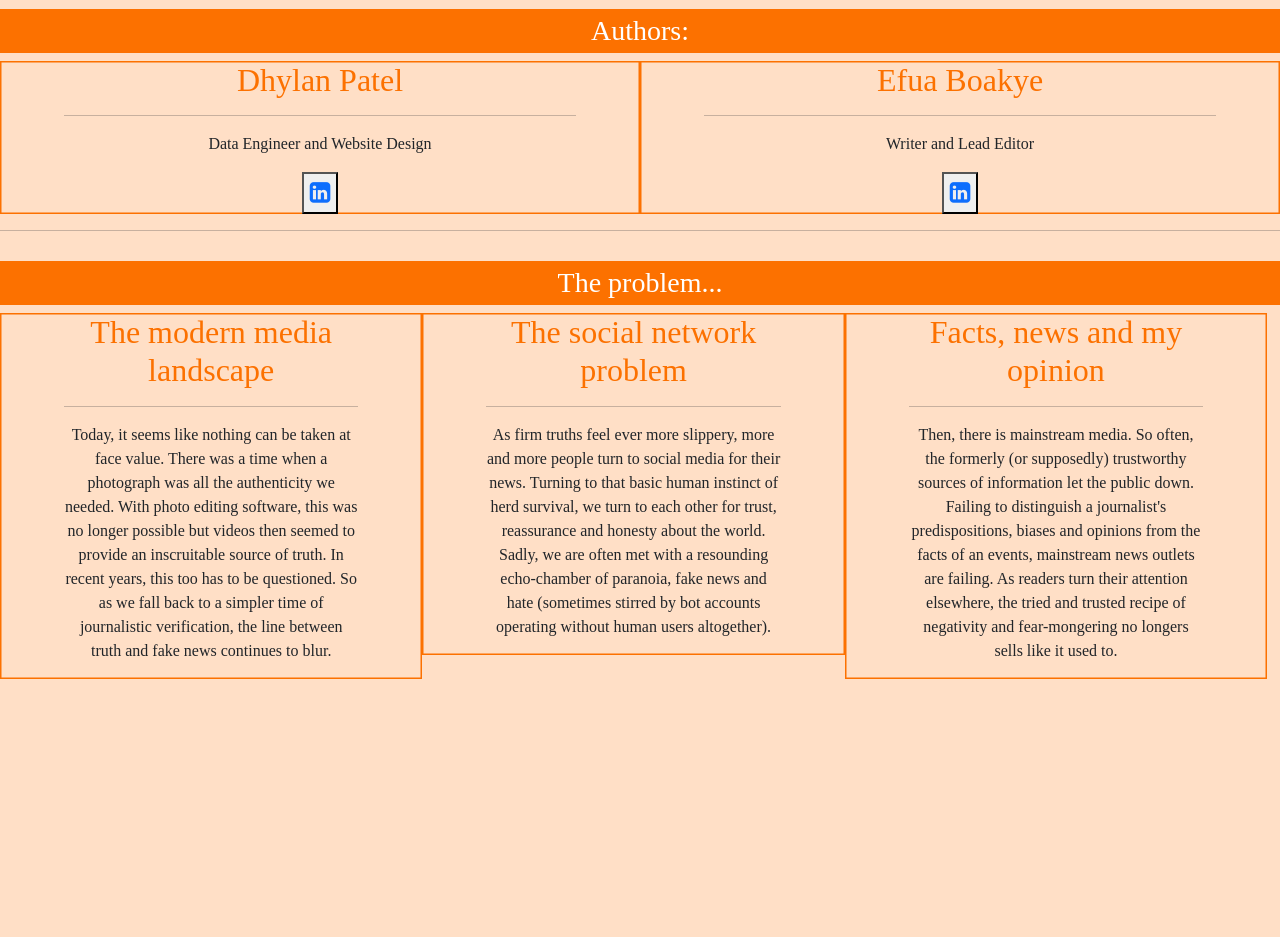
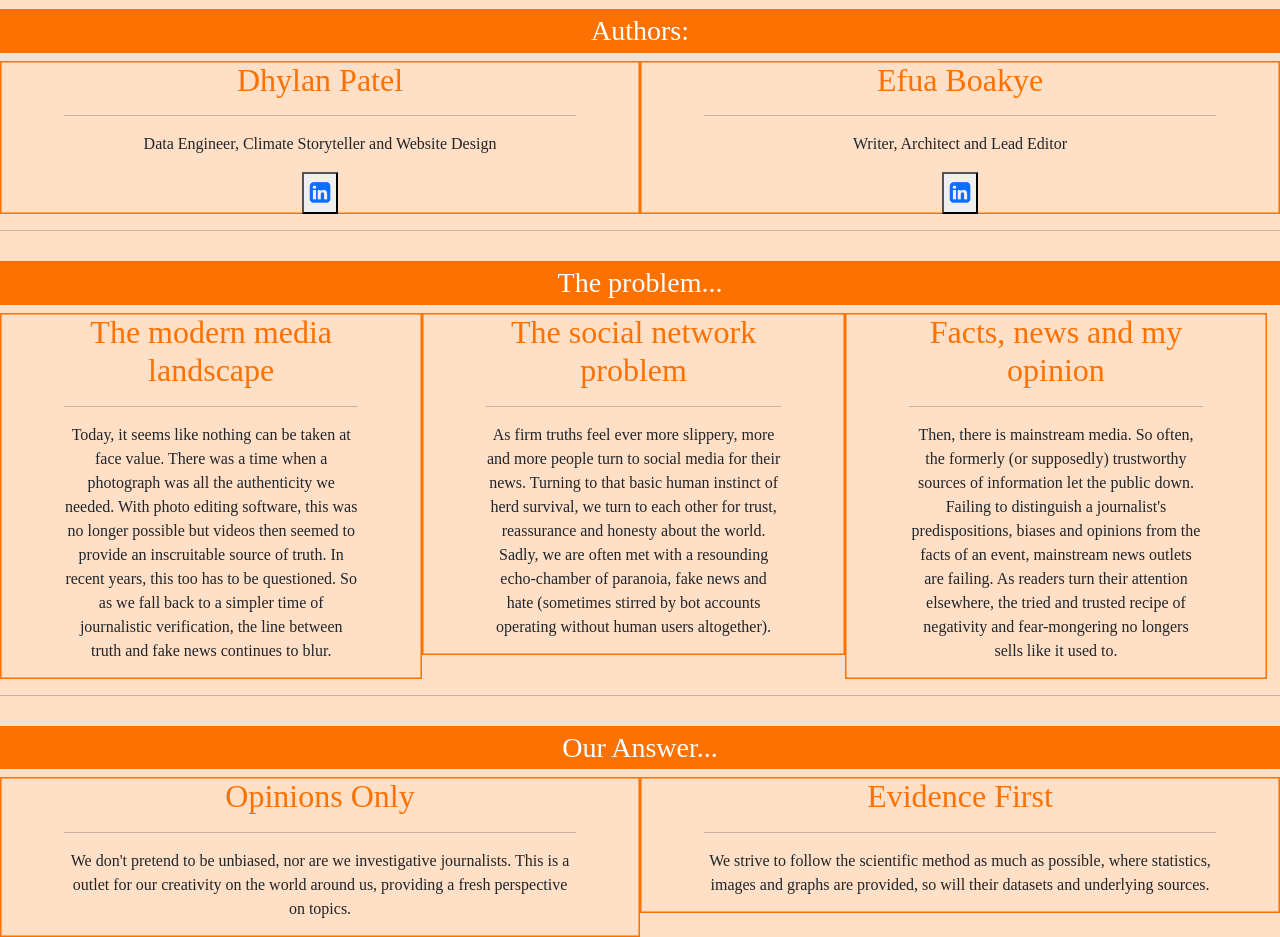
Before and after one commit to icprofsensei/hottakes, a plain HTML site: page home.html in a window 1280 px wide. Shown: the part 280-1217 px from the top of the page. Before the commit the page ends 959 px from the top, so only its background shows below. Drawn offline with nearby package versions, Linux system fonts and the light colour scheme.

Commit message:
extratext

```diff
--- a/home.html
+++ b/home.html
@@ -38,14 +38,14 @@ section {
         <div class = 'twopartitions'>
             <h2>Dhylan Patel </h2>
             <hr>
-            <p>Data Engineer and Website Design</p>
+            <p>Data Engineer, Climate Storyteller and Website Design</p>
                 <button style="font-size:24px"><a href = "https://www.linkedin.com/in/dhylanpatel/"><i class="fa fa-linkedin-square"></i></a></button>
 
         </div>
         <div class = 'twopartitions'>
             <h2>Efua Boakye </h2>
             <hr>
-            <p>Writer and Lead Editor</p>
+            <p>Writer, Architect and Lead Editor</p>
                 <button style="font-size:24px"><a href = "https://www.linkedin.com/in/efua-b-0789a5253/"><i class="fa fa-linkedin-square"></i></a></button>
 
         </div>
@@ -71,10 +71,27 @@ section {
         <div class = 'threepartitions'>
             <h2>Facts, news and my opinion</h2>
             <hr>
-            <p>Then, there is mainstream media. So often, the formerly (or supposedly) trustworthy sources of information let the public down. Failing to distinguish a journalist's predispositions, biases and opinions from the facts of an events, mainstream news outlets are failing. As readers turn their attention elsewhere, the tried and trusted recipe of negativity and fear-mongering no longers sells like it used to.</p>
+            <p>Then, there is mainstream media. So often, the formerly (or supposedly) trustworthy sources of information let the public down. Failing to distinguish a journalist's predispositions, biases and opinions from the facts of an event, mainstream news outlets are failing. As readers turn their attention elsewhere, the tried and trusted recipe of negativity and fear-mongering no longers sells like it used to.</p>
         </div>
     </div>
+    <hr>
+    <div class="main-mission">
+    <h3> Our Answer...
+    </h3>
+    </div>
 
+    <div class = 'parentcontainer'>
+        <div class = 'twopartitions'>
+            <h2>Opinions Only </h2>
+            <hr>
+            <p>We don't pretend to be unbiased, nor are we investigative journalists. This is a outlet for our creativity on the world around us, providing a fresh perspective on topics.  </p>
+        </div>
+        <div class = 'twopartitions'>
+            <h2>Evidence First </h2>
+            <hr>
+            <p>We strive to follow the scientific method as much as possible, where statistics, images and graphs are provided, so will their datasets and underlying sources. </p>
+        </div>
+    </div>
 
 
     <script>
```
